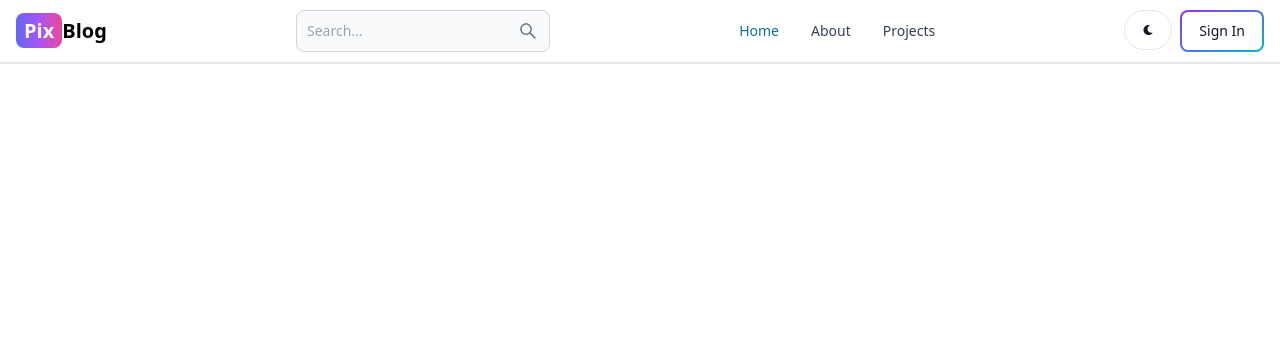
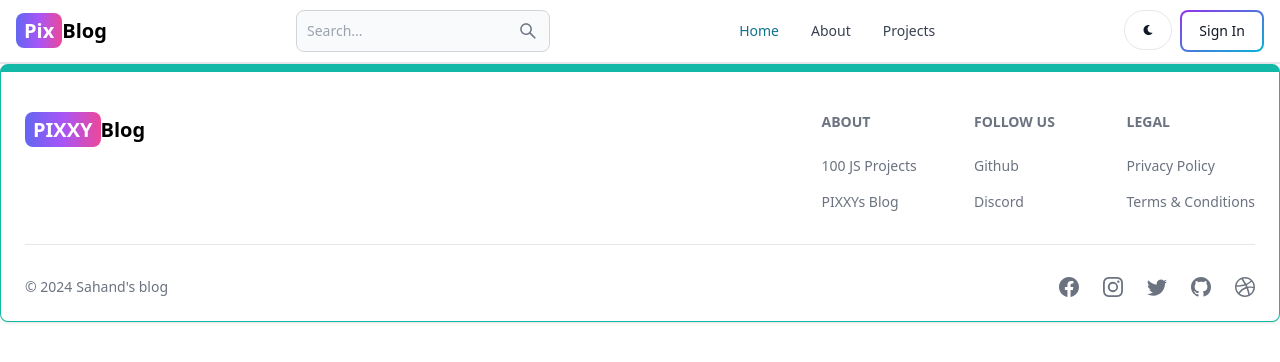
Before and after one commit to gozde-apkk/MERN-BLOG, a React (Vite) app in the folder client/: page / in a window 1280 px wide. Shown: the top 362 px of the page. Built offline with nearby package versions, Linux system fonts and the light colour scheme.

Commit message:
created footer components

```diff
--- a/client/src/App.jsx
+++ b/client/src/App.jsx
@@ -6,6 +6,7 @@ import Home from "./pages/Home";
 import Dashboard from "./pages/Dashboard";
 import Projects from "./pages/Projects";
 import Header from "./components/Header";
+import FooterCom from "./components/FooterCom";
 
 function App() {
   return (
@@ -19,6 +20,7 @@ function App() {
         <Route path="/dashboard" element={<Dashboard />} />
         <Route path="/projects" element={<Projects />} />
       </Routes>
+      <FooterCom/>
     </BrowserRouter>
   );
 }
```
